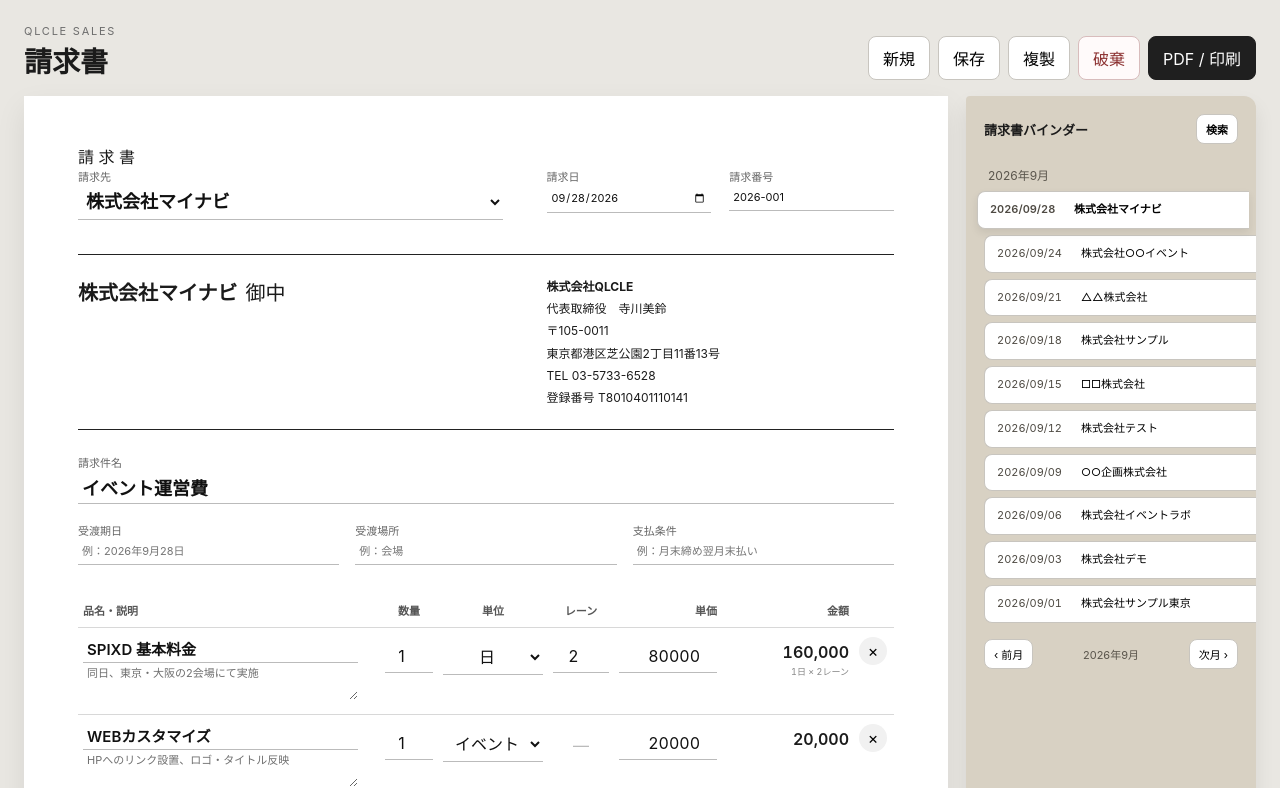
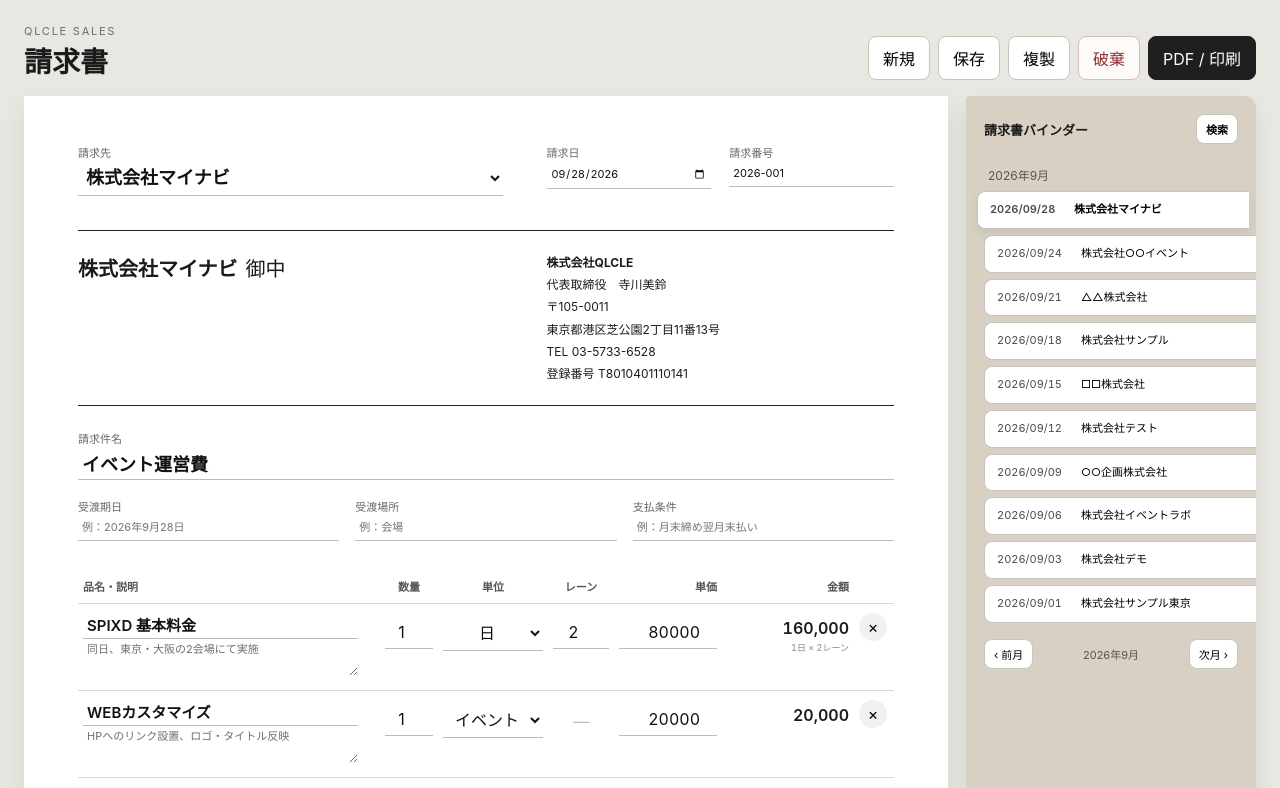
Before and after one commit to sterakawa/qlcle-sales, a Next.js app: page / in a window 1280 px wide. Shown: the top 788 px of the page. Built offline with nearby package versions, Linux system fonts and the light colour scheme.

Commit message:
Refine A4 print layout and include payment details

```diff
--- a/app/globals.css
+++ b/app/globals.css
@@ -512,3 +512,180 @@
     resize: none;
   }
 }
+
+
+.printTitle {
+  display: none;
+}
+
+@media print {
+  @page {
+    size: A4 portrait;
+    margin: 0;
+  }
+
+  html,
+  body {
+    width: 210mm;
+    min-height: 297mm;
+    background: #fff !important;
+  }
+
+  .shell {
+    width: 210mm;
+    padding: 0;
+  }
+
+  .workspace {
+    width: 210mm;
+    display: block;
+    margin: 0;
+  }
+
+  .paper {
+    width: 210mm;
+    min-height: 297mm;
+    padding: 10mm 12mm 8mm;
+    box-shadow: none;
+    font-size: 9.5pt;
+  }
+
+  .printTitle {
+    display: block;
+    text-align: center;
+    font-size: 18pt;
+    font-weight: 600;
+    letter-spacing: .38em;
+    margin: 0 0 5mm;
+    padding-left: .38em;
+  }
+
+  .customerPicker {
+    display: none !important;
+  }
+
+  .paperHeader {
+    display: block;
+    min-height: 12mm;
+  }
+
+  .paperHeader .metaGrid {
+    width: 76mm;
+    margin-left: auto;
+    grid-template-columns: 1fr 1fr;
+    gap: 5mm;
+  }
+
+  .paperHeader label {
+    font-size: 8pt;
+  }
+
+  .paperHeader input {
+    font-size: 9pt;
+  }
+
+  .companyRow {
+    margin-top: 3mm;
+    padding: 4mm 0;
+    gap: 10mm;
+  }
+
+  .recipient {
+    font-size: 13pt;
+  }
+
+  .company {
+    font-size: 8.5pt;
+    line-height: 1.4;
+  }
+
+  .subjectRow {
+    margin-top: 4mm;
+  }
+
+  .subjectRow input {
+    font-size: 11pt;
+  }
+
+  .subMeta {
+    margin: 3mm 0 5mm;
+    gap: 4mm;
+  }
+
+  .items th,
+  .items td {
+    padding-top: 1.8mm;
+    padding-bottom: 1.8mm;
+  }
+
+  .itemName {
+    font-size: 10pt;
+  }
+
+  .itemDescription {
+    min-height: 7mm;
+    font-size: 8pt;
+    line-height: 1.3;
+    border-bottom: 0 !important;
+  }
+
+  .totals {
+    width: 72mm;
+    margin-top: 5mm;
+  }
+
+  .totals > div {
+    padding: 1.5mm 0;
+  }
+
+  .totals .grandTotal {
+    font-size: 13pt;
+  }
+
+  .notes {
+    margin-top: 7mm;
+  }
+
+  .notes:has(textarea:placeholder-shown) {
+    display: none;
+  }
+
+  .paymentSection {
+    margin-top: 7mm;
+    grid-template-columns: 1.25fr .75fr;
+    gap: 3mm;
+    break-inside: avoid;
+    page-break-inside: avoid;
+  }
+
+  .bankBox,
+  .paymentNote {
+    padding: 2.5mm 3mm;
+    font-size: 8pt;
+    line-height: 1.45;
+  }
+
+  input::placeholder,
+  textarea::placeholder {
+    color: transparent !important;
+  }
+
+  input,
+  select,
+  textarea {
+    border-bottom-color: #aaa !important;
+    -webkit-print-color-adjust: exact;
+    print-color-adjust: exact;
+  }
+
+  select {
+    background: transparent !important;
+  }
+
+  .toolbar,
+  .binder,
+  .addRow,
+  .iconButton {
+    display: none !important;
+  }
+}
```
